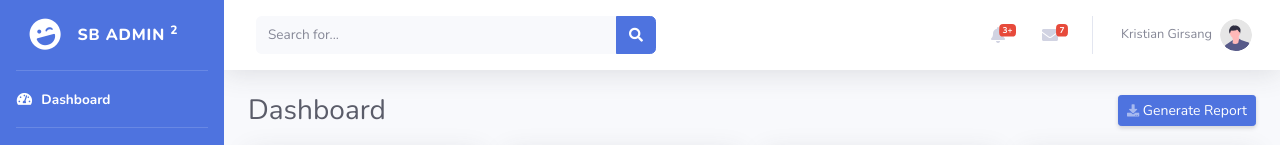
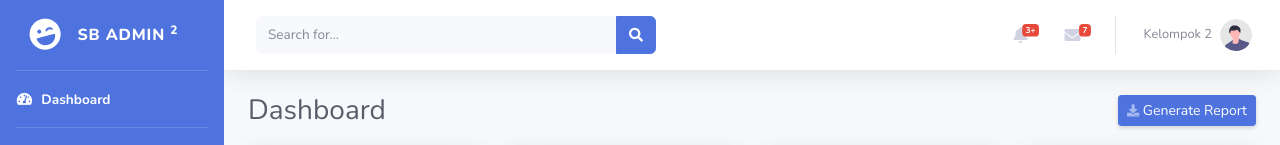
Before and after one commit to kristian-girsang/test-slack, a website with bundled scripts: page index.html in a window 1280 px wide. Shown: the top 145 px of the page. Built offline with nearby package versions, Linux system fonts and the light colour scheme.

Commit message:
yang bagus dong

```diff
--- a/index.html
+++ b/index.html
@@ -459,7 +459,7 @@
                   aria-expanded="false"
                 >
                   <span class="mr-2 d-none d-lg-inline text-gray-600 small"
-                    >Kristian Girsang</span
+                    >Kelompok 2</span
                   >
                   <img
                     class="img-profile rounded-circle"
```
